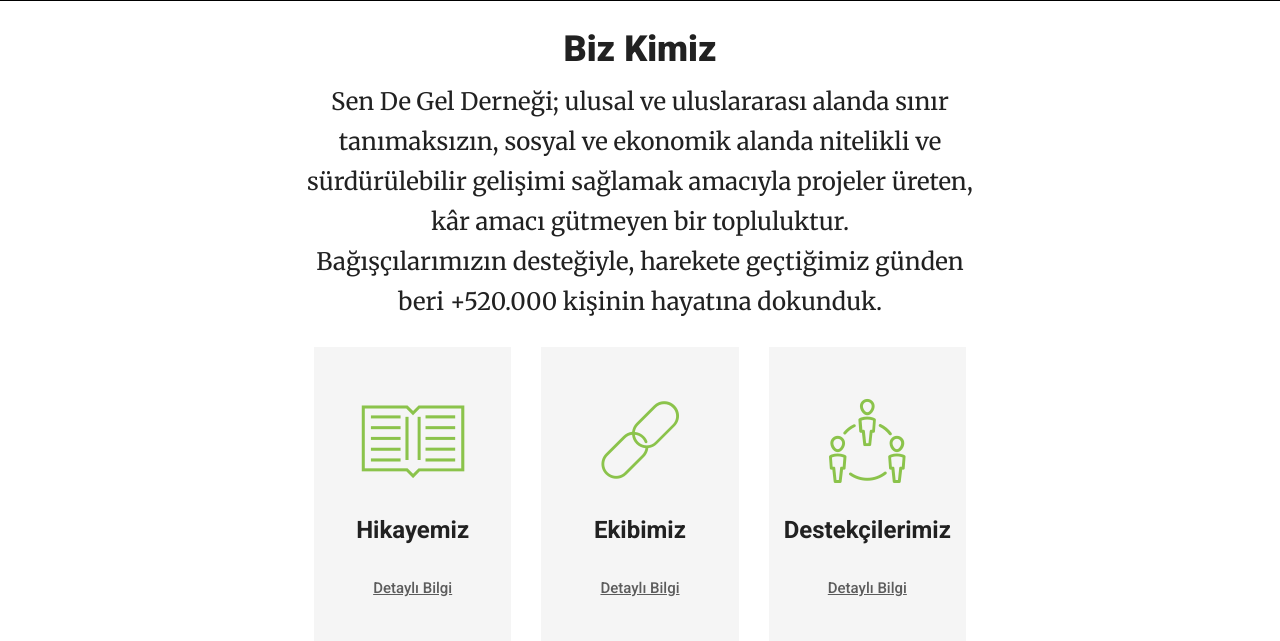
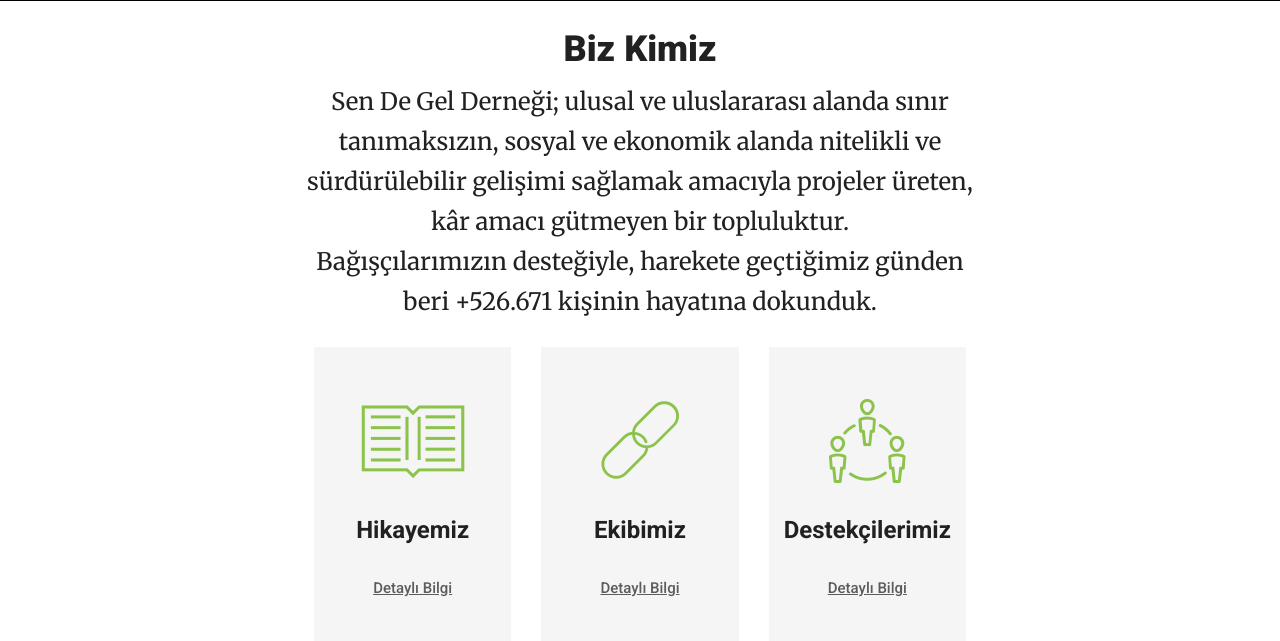
Before and after one commit to okcknet/sendegel, a PHP site: page /index.php in a window 1280 px wide. Shown: the part 1050-1691 px from the top of the page. Run offline with PHP 8.4, Linux system fonts and the light colour scheme.

Commit message:
Update affectedPeople count in site-data.php

```diff
--- a/assets/data/site-data.php
+++ b/assets/data/site-data.php
@@ -1,5 +1,5 @@
 <?php
-$affectedPeople = "520.000";
+$affectedPeople = "526.671";
 
 # membership fees
 $membershipFees = array(
```
